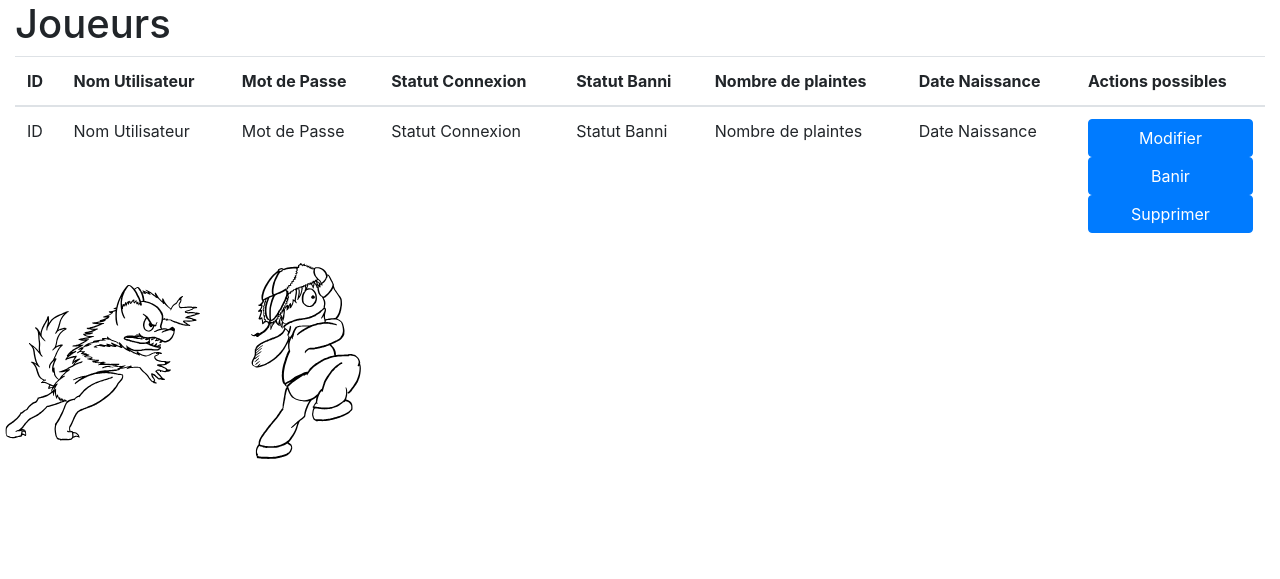
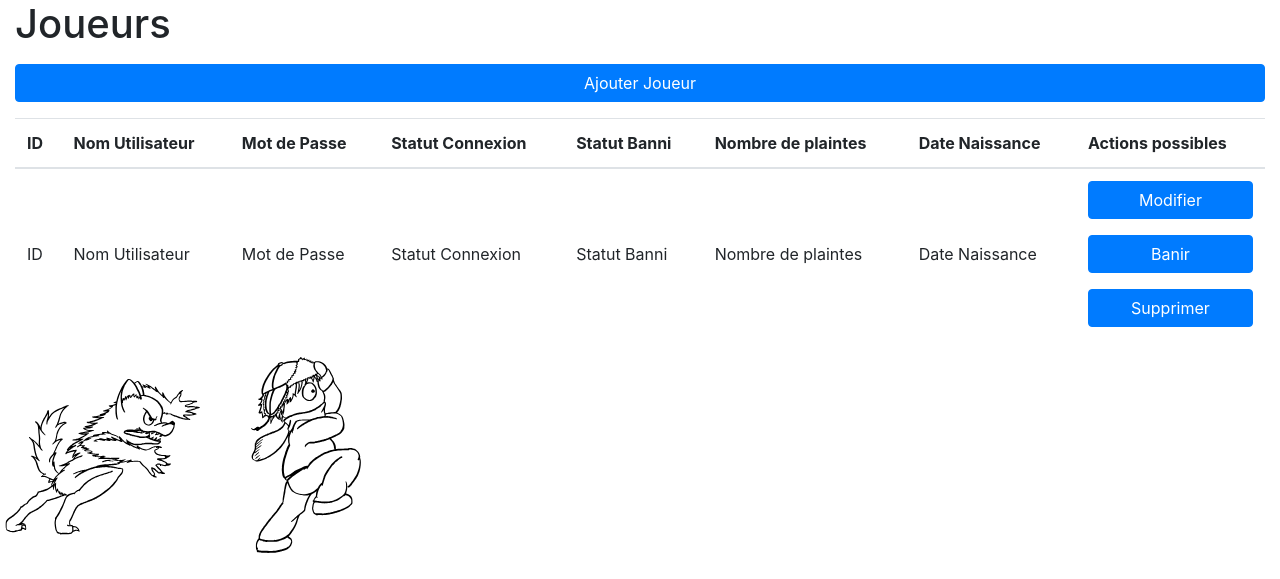
Before and after one commit to OphelieCTP/loupgarou, a web app: page /crud.html in a window 1280 px wide. Shown: the top 579 px of the page. Run offline with its HTML, style and script files only (its server is not run), Linux system fonts and the light colour scheme; data that the repository does not hold is empty; some libraries are stand-ins or nearby versions.

Commit message:
CRUD Update - add player

```diff
--- a/loupgarou-web/WebContent/asset/css/crud.css
+++ b/loupgarou-web/WebContent/asset/css/crud.css
@@ -1,3 +1,7 @@
 td {
   vertical-align: middle;
 }
+
+table tbody tr td div p {
+	line-height: 10pt;
+}
--- a/loupgarou-web/WebContent/asset/js/script_crud.js
+++ b/loupgarou-web/WebContent/asset/js/script_crud.js
@@ -8,6 +8,11 @@ var pursuerPathNodetype = "";
 var runnerPathNodetype = "";
 
 //console.log($("svg path d"))
+
+
+var crudAjouterJS = function(){
+	alert("ajouter joueur");
+}
 
 var crudModifierJS = function(){
 	alert("modification joueur");
--- a/loupgarou-web/WebContent/crud.html
+++ b/loupgarou-web/WebContent/crud.html
@@ -2,9 +2,10 @@
 <html>
 <head>
 <meta charset="ISO-8859-1">
+<link rel="stylesheet" type="text/css" href="asset/css/crud.css" />
 <link rel="stylesheet" href="https://stackpath.bootstrapcdn.com/bootstrap/4.2.1/css/bootstrap.min.css" integrity="sha384-GJzZqFGwb1QTTN6wy59ffF1BuGJpLSa9DkKMp0DgiMDm4iYMj70gZWKYbI706tWS" crossorigin="anonymous">
-<link rel="stylesheet" type="text/css" href="asset/css/crud.css" />
-<title>CRUD Manipulation</title>
+
+<title> CRUD Manipulation </title>
 </head>
 <body>
 
@@ -19,40 +20,47 @@
 			<h1>
 				Joueurs
 			</h1>
+
+			<p> </p>
+			<div class="col-xs-3">
+				<input type="submit" class="btn btn-primary btn-md btn-block" value = "Ajouter Joueur" onclick="crudAjouterJS(); return false;" >
+			</div>
+			<p> </p>
+
 			<table class="table">
 			  <thead>
 			    <tr>
-			      <th scope="col">ID</th>
-			      <th scope="col">Nom Utilisateur</th>
-			      <th scope="col">Mot de Passe</th>
-			      <th scope="col">Statut Connexion</th>
-			      <th scope="col">Statut Banni</th>
-			      <th scope="col">Nombre de plaintes</th>
-			      <th scope="col">Date Naissance</th>
-			      <th scope="col">Actions possibles</th>
+			      <th class="align-middle" scope="col">ID</th>
+			      <th class="align-middle" scope="col">Nom Utilisateur</th>
+			      <th class="align-middle" scope="col">Mot de Passe</th>
+			      <th class="align-middle" scope="col">Statut Connexion</th>
+			      <th class="align-middle" scope="col">Statut Banni</th>
+			      <th class="align-middle" scope="col">Nombre de plaintes</th>
+			      <th class="align-middle" scope="col">Date Naissance</th>
+			      <th class="align-middle" scope="col">Actions possibles</th>
 			    </tr>
 			  </thead>
 			  <tbody>
 			    <tr>
-			      <td>ID</td>
-			      <td>Nom Utilisateur</td>
-			      <td>Mot de Passe</td>
-			      <td>Statut Connexion</td>
-			      <td>Statut Banni</td>
-			      <td>Nombre de plaintes</td>
-			      <td>Date Naissance</td>
-			      <td>
+			      <td class="align-middle" >ID </td>
+			      <td class="align-middle" >Nom Utilisateur</td>
+			      <td class="align-middle" >Mot de Passe</td>
+			      <td class="align-middle" >Statut Connexion</td>
+			      <td class="align-middle" >Statut Banni</td>
+			      <td class="align-middle" >Nombre de plaintes</td>
+			      <td class="align-middle" >Date Naissance</td>
+			      <td class="align-middle" >
 				      <div>
 				      	<div class="col-xs-3">
-				      		<input type="submit" class="btn btn-primary btn-md btn-block" value = "Modifier" onclick="crudModifierJS(); return false;" ></button>
+				      		<input type="submit" class="btn btn-primary btn-md btn-block" value = "Modifier" onclick="crudModifierJS(); return false;" >
 				      	</div>
-				      	<span> </span>
+				      	<p> </p>
 				      	<div class="col-xs-3">
-				      		<input type="submit" class="btn btn-primary btn-md btn-block" value = "Banir" onclick="crudBanirJS(); return false;"></button>
+				      		<input type="submit" class="btn btn-primary btn-md btn-block" value = "Banir" onclick="crudBanirJS(); return false;">
 				      	</div>
-				      	<span> </span>
+				      	<p> </p>
 				      	<div class="col-xs-3">
-					      	<input type="submit" class="btn btn-primary btn-md btn-block" value = "Supprimer" onclick="crudSupprimerJS(); return false;"></button>
+					      	<input type="submit" class="btn btn-primary btn-md btn-block" value = "Supprimer" onclick="crudSupprimerJS(); return false;">
 				      	</div>
 			      </div>
 			      </td>
@@ -78,9 +86,6 @@
    xmlns:sodipodi="http://sodipodi.sourceforge.net/DTD/sodipodi-0.dtd"
    xmlns:inkscape="http://www.inkscape.org/namespaces/inkscape"
    version="1.1"
-   id="svg10"
-   width="1572"
-   height="1256"
    viewBox="0 0 1572 1256"
    sodipodi:docname="Loup.svg"
    inkscape:version="0.92.2 (5c3e80d, 2017-08-06)">
@@ -140,9 +145,6 @@
    xmlns:sodipodi="http://sodipodi.sourceforge.net/DTD/sodipodi-0.dtd"
    xmlns:inkscape="http://www.inkscape.org/namespaces/inkscape"
    version="1.1"
-   id="svg9"
-   width="804"
-   height="1408"
    viewBox="0 0 804 1408"
    sodipodi:docname="Villageois.svg"
    inkscape:version="0.92.2 (5c3e80d, 2017-08-06)">
```
